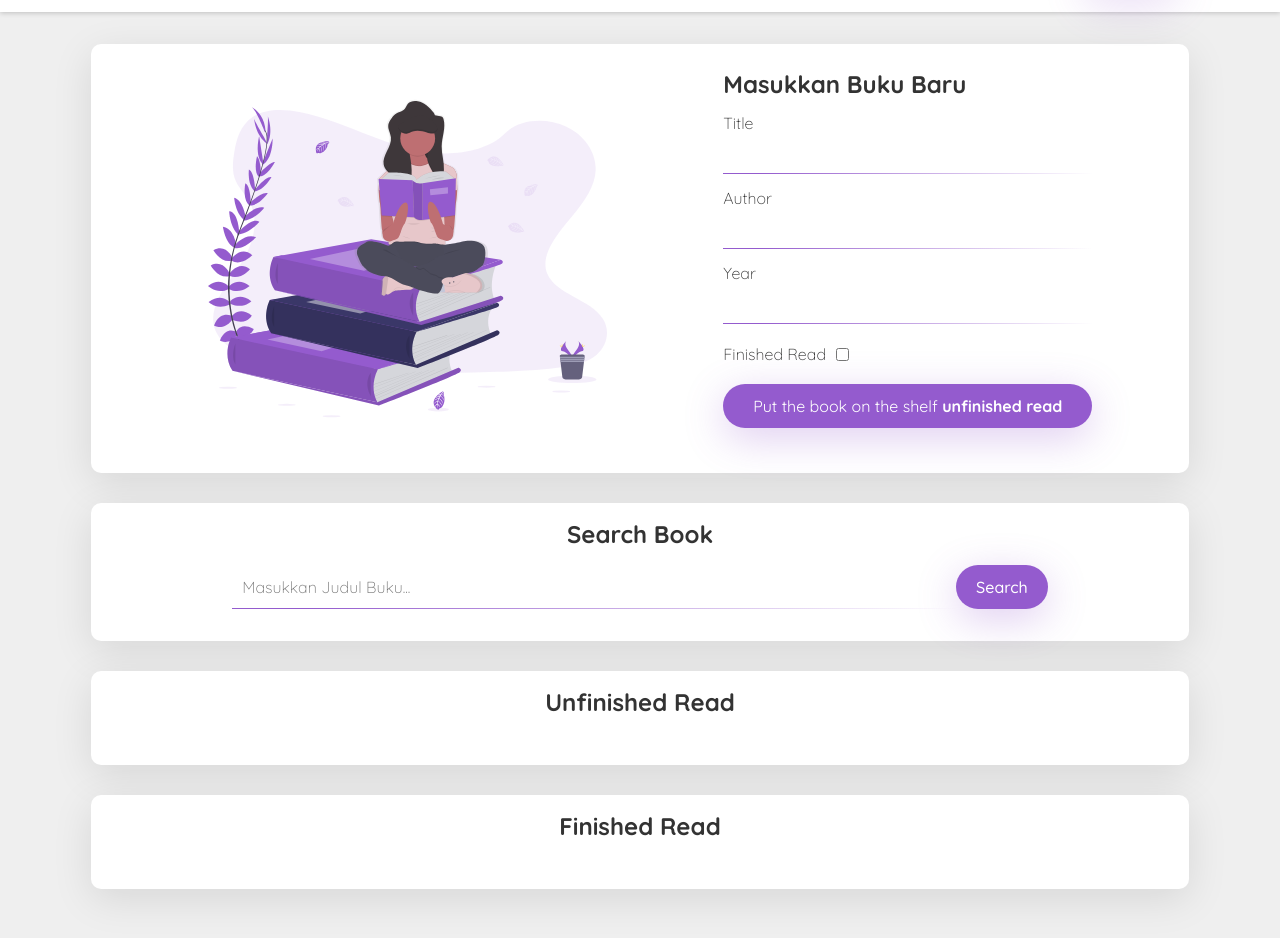
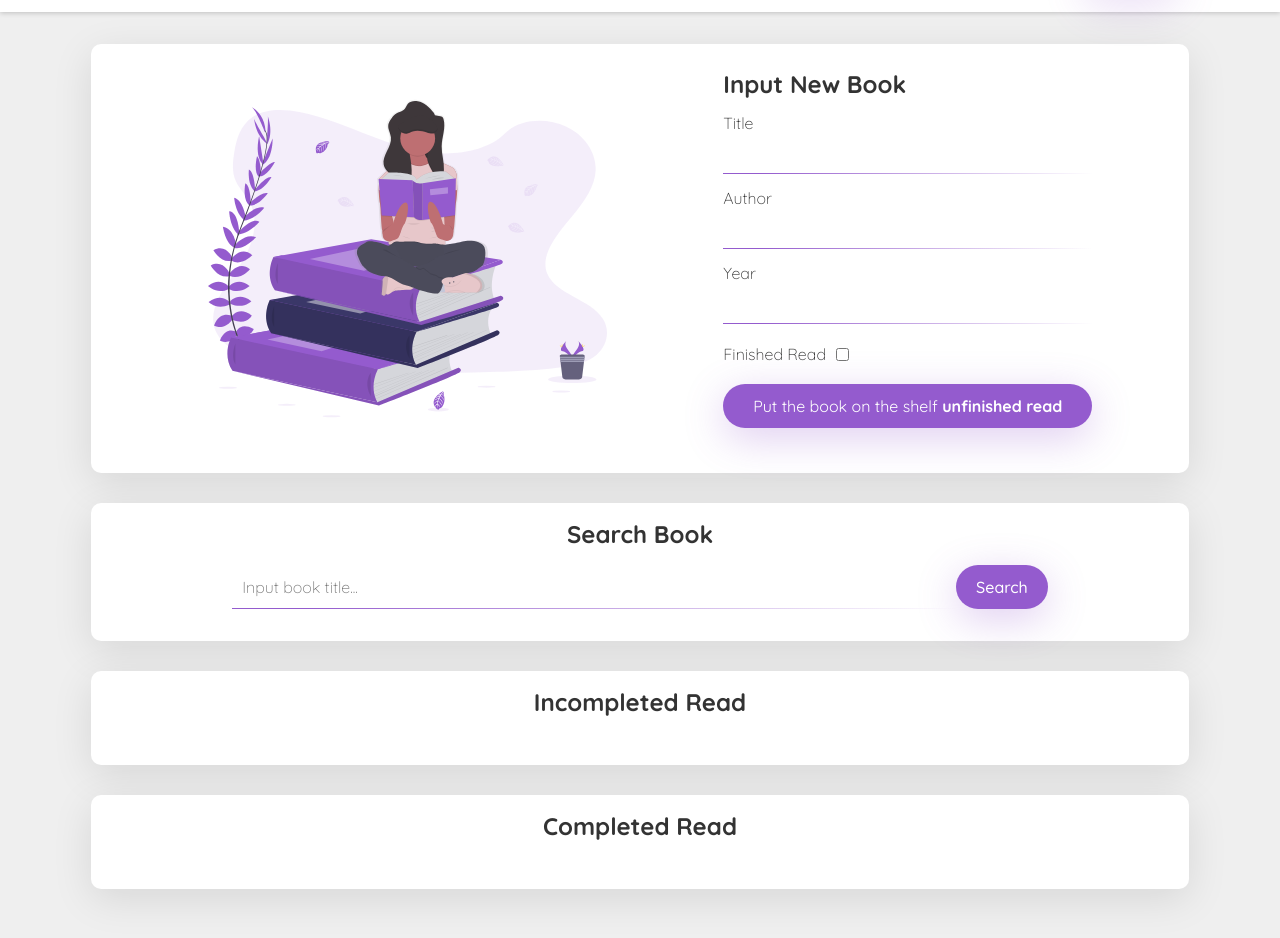
Before and after one commit to afaafa/bookshelf-apps, a plain HTML site: page index.html in a window 1280 px wide. Shown: the part 62-1000 px from the top of the page. Drawn offline with Linux system fonts and the light colour scheme.

Commit message:
edit index

```diff
--- a/index.html
+++ b/index.html
@@ -31,7 +31,7 @@
         <section class="input_section">
             <img src="assets/image/books.svg" alt="books illustration">
             <div class="input-form">
-            <h2>Masukkan Buku Baru</h2>
+            <h2>Input New Book</h2>
                 <form id="inputBook">
                     <div class="input">
                         <label for="inputBookTitle">Title</label>
@@ -57,19 +57,19 @@
         <section class="search_section">
             <h2>Search Book</h2>
             <form id="searchBook">
-                <input id="searchBookTitle" type="text" placeholder="Masukkan Judul Buku...">
+                <input id="searchBookTitle" type="text" placeholder="Input book title...">
                 <button id="searchSubmit" type="submit">Search</button>
             </form>
         </section>
 
         <section class="book_shelf">
-            <h2>Unfinished Read</h2>
+            <h2>Incompleted Read</h2>
 
             <div id="incompleteBookshelfList" class="book_list"></div>
         </section>
 
         <section class="book_shelf">
-            <h2>Finished Read</h2>
+            <h2>Completed Read</h2>
 
             <div id="completeBookshelfList" class="book_list"></div>
         </section>
```
